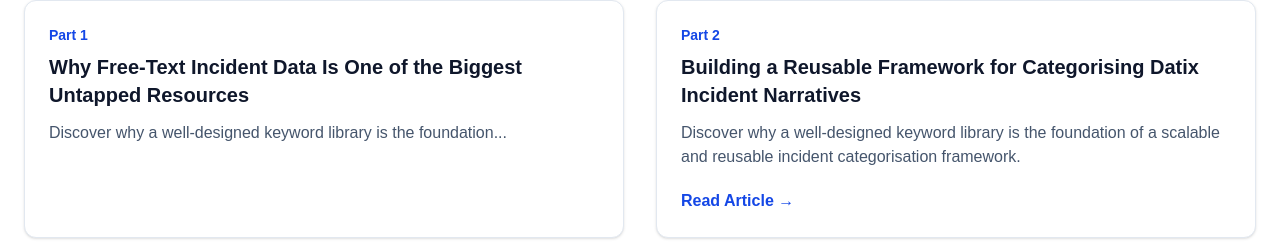
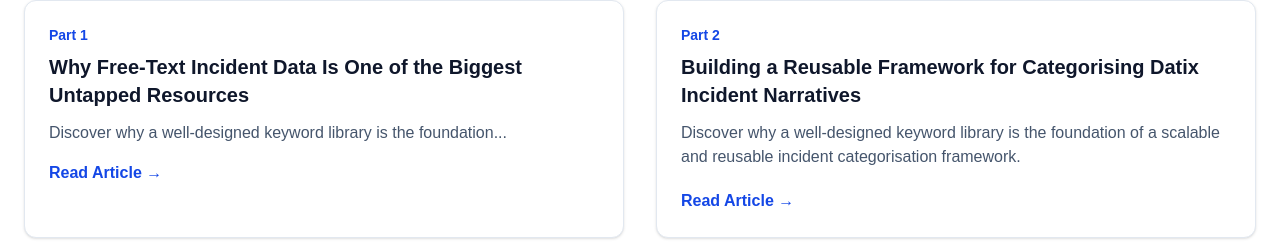
Before and after one commit to 24Mark8/templatecanvasiq, a Next.js app: page / in a window 1280 px wide. Shown: the part 1864-2115 px from the top of the page. Built offline with nearby package versions, Linux system fonts and the light colour scheme.

Commit message:
Update page.tsx

```diff
--- a/app/page.tsx
+++ b/app/page.tsx
@@ -157,11 +157,11 @@
         <p className="text-sm font-semibold text-blue-700">Part 1</p>
         <h3 className="mt-2 text-xl font-bold text-slate-900">
           Why Free-Text Incident Data Is One of the Biggest Untapped Resources
-        </h3>
-        <p className="mt-3 text-slate-600">
+        </h3><p className="mt-3 text-slate-600">
   Discover why a well-designed keyword library is the foundation...
 </p>
 
+        <p className="mt-4 font-semibold text-blue-700">Read Article →</p>
       </Link>
 
       {/* PART 2 */}
```
